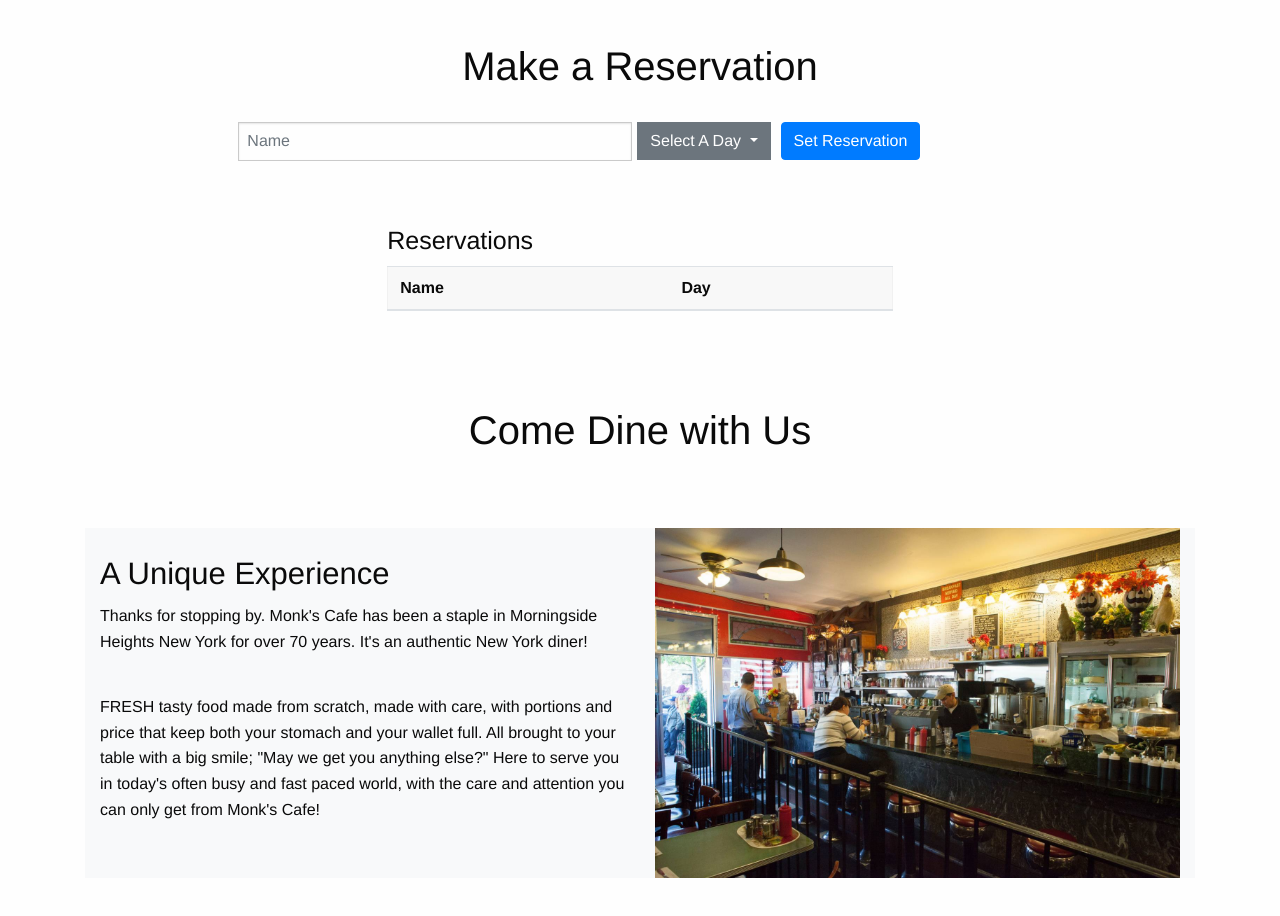
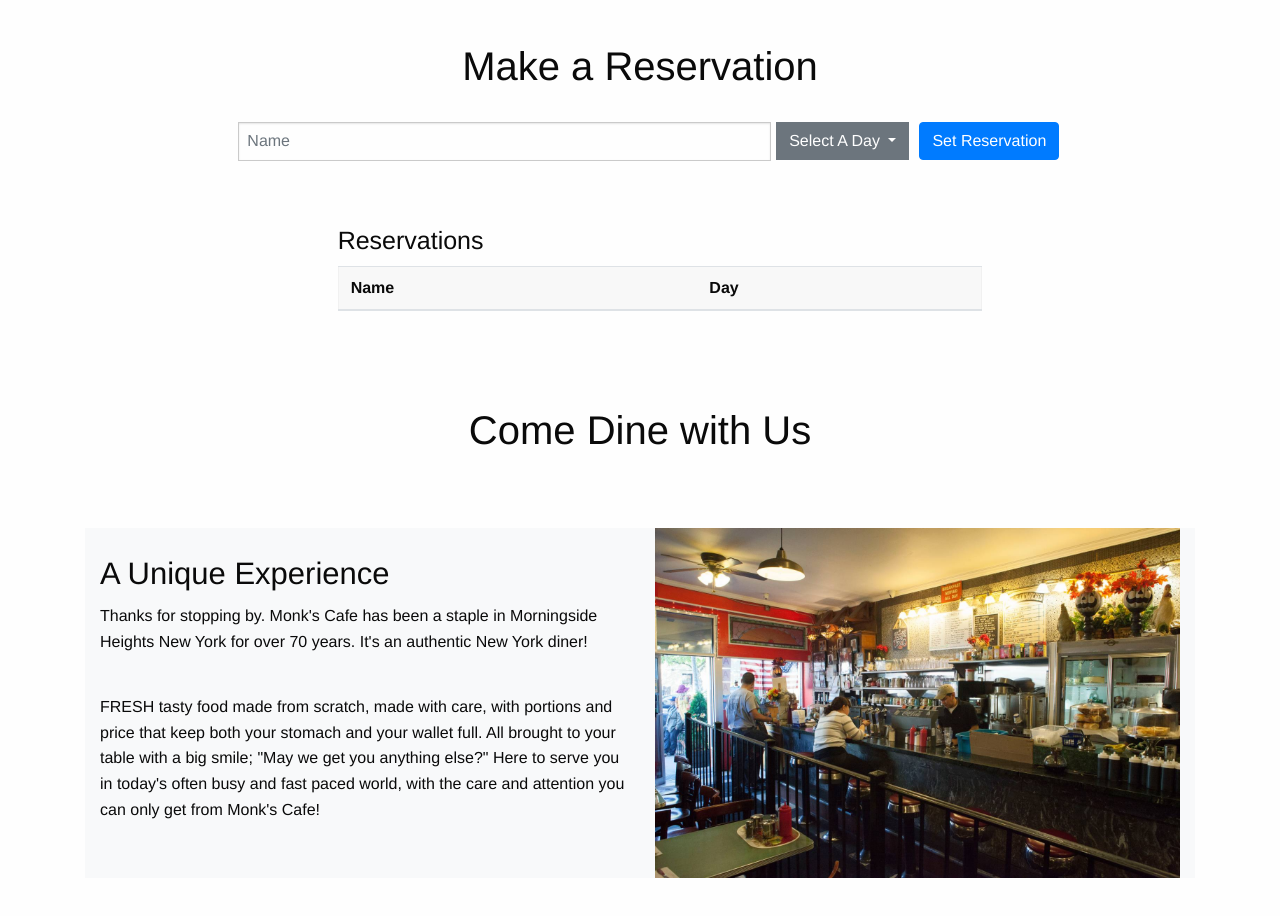
Before and after one commit to vcastle/vcastle.github.io, a plain HTML site: page index.html in a window 1280 px wide. Shown: the part 900-1816 px from the top of the page. Drawn offline with nearby package versions, Linux system fonts and the light colour scheme; some packages are replaced by stand-ins of ours; no server answers.

Commit message:
updated columns for reservation table

```diff
--- a/index.html
+++ b/index.html
@@ -87,14 +87,13 @@
 		<div class="col navMenu">
 	     	<h2 class="text-center">Make a Reservation</h2>
 		</div>
-			<div class="col-sm-12 offset-md-2 col-md-8 reservation-form">
+			<div class="col-sm-12 offset-md-2 col-md-8 col-lg-10 reservation-form">
 				<form class="reservations">
 					<div class="form-row">
 				  <div class=" col form-group">
 				    <input type="text" class="form-control reservation-name" placeholder="Name">
 				  </div>
 				  <div class="row form-group" style="margin-right: 5px;">
-
 						<div class="dropdown">
 						  <button class="btn btn-secondary dropdown-toggle" type="button" data-toggle="dropdown">
 						    Select A Day
@@ -116,7 +115,7 @@
 			</div>
 
 		<!-- reservations -->
-		<div class="col-sm-12 offset-md-2 col-md-8 col-lg-8">
+		<div class="col-sm-12 offset-md-2 col-md-8 offset-lg-1">
 		<table class="table table-striped">
 			<h4 class="pt30">Reservations</h4>
 			<thead>
```
